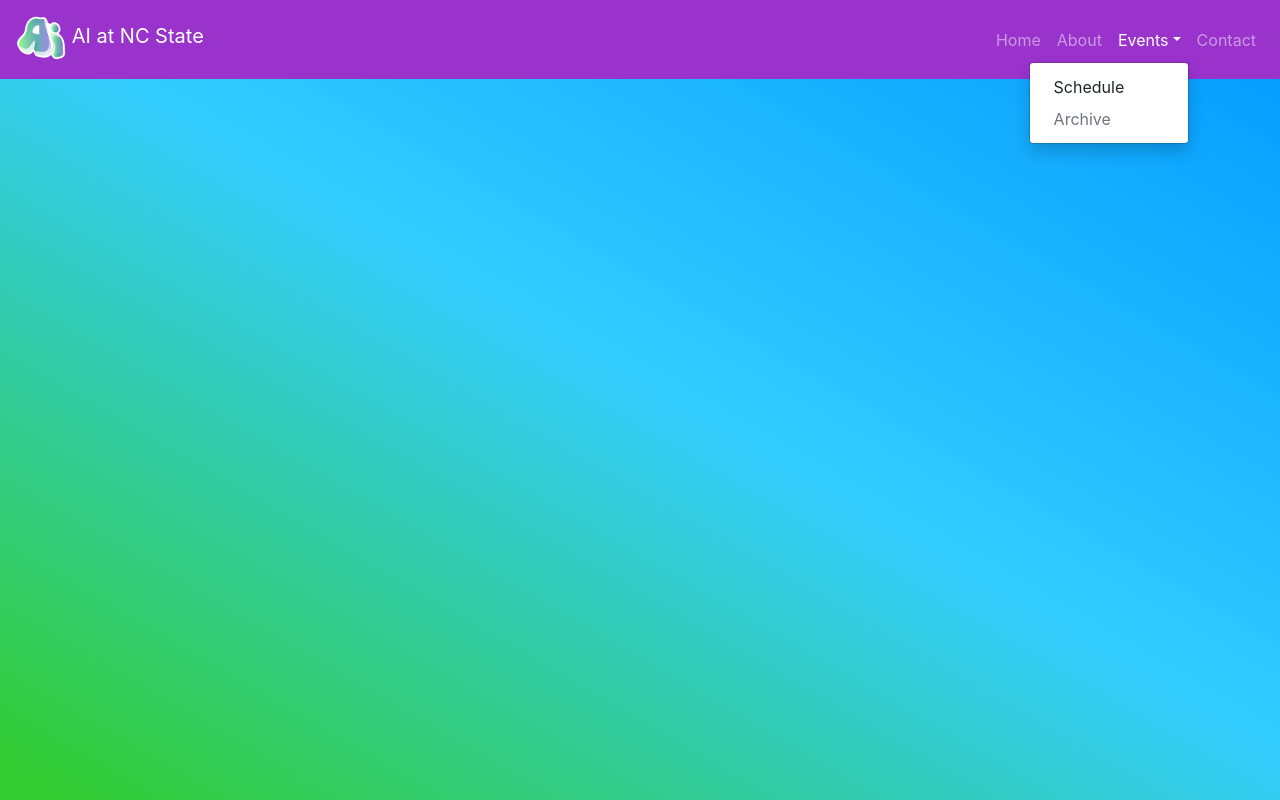
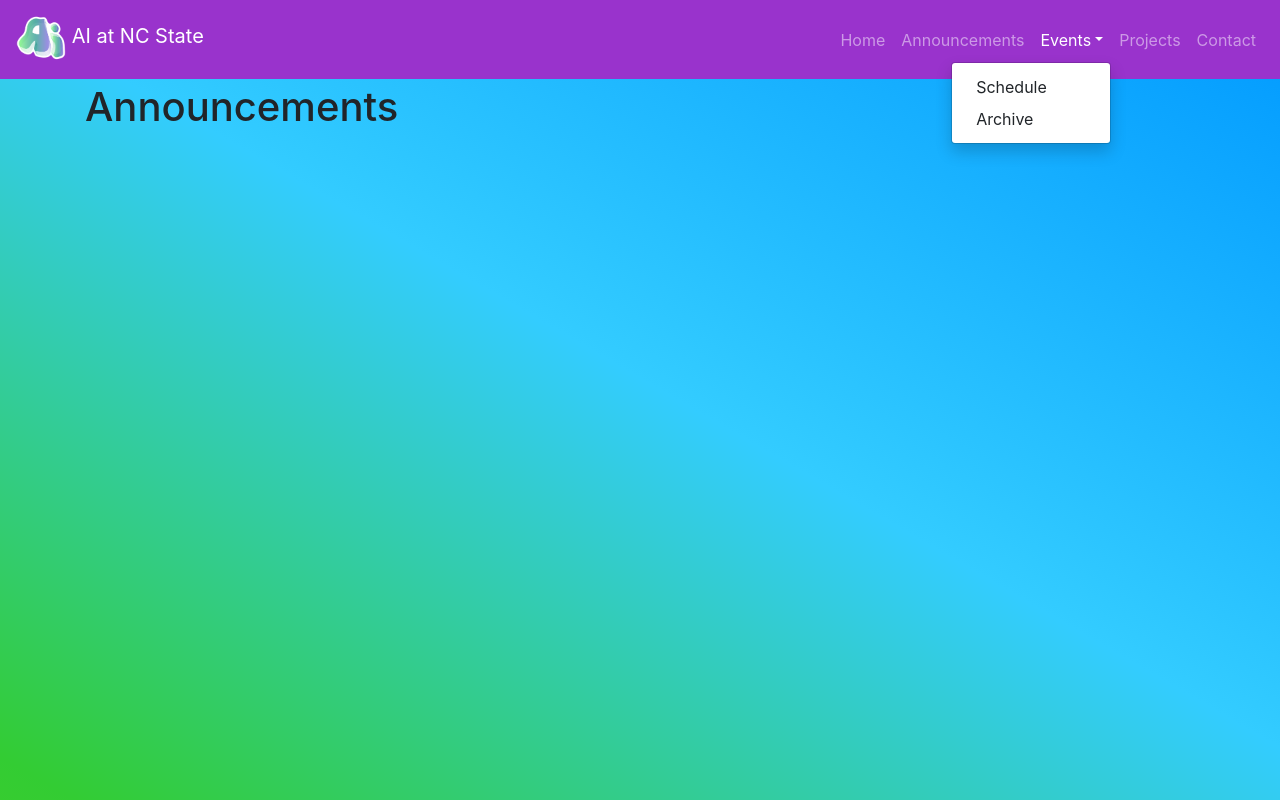
Before and after one commit to vyathakavilocana/AIatNCStateWebsite, a Vue app in the folder frontend/: page /announcements in a window 1280 px wide. Both pictures are taken after a click on the button "Events". Shown: the top 800 px of the page. Built offline with nearby package versions, Linux system fonts and the light colour scheme.

Commit message:
Create Announcements and Projects views; delete unneeded About view; update VueRouter routes to reflect these changes and add name properties to each route; update Navbar to reflect changes in views and use route names instead of paths

```diff
--- a/frontend/src/components/Navbar.vue
+++ b/frontend/src/components/Navbar.vue
@@ -1,19 +1,20 @@
 <template>
   <b-navbar v-once toggleable="lg" type="dark" variant="primary" class="mb-1">
-    <b-navbar-brand :to="{ path: '/' }" class="pb-2">
+    <b-navbar-brand :to="{ name: 'home' }" class="pb-2">
       <b-img src="img/logo/logo.png" height="50px"/>
       AI at NC State
     </b-navbar-brand>
     <b-navbar-toggle target="nav-collapse"></b-navbar-toggle>
     <b-collapse id="nav-collapse" is-nav>
       <b-navbar-nav class="ml-auto">
-        <b-nav-item :to="{ path: '/' }">Home</b-nav-item>
-        <b-nav-item :to="{ path: '/about' }">About</b-nav-item>
+        <b-nav-item :to="{ name: 'home' }">Home</b-nav-item>
+        <b-nav-item :to="{ name: 'announcements' }">Announcements</b-nav-item>
         <b-nav-item-dropdown text="Events" right>
-          <b-dropdown-item :to="{ path: '/events' }">Schedule</b-dropdown-item>
-          <b-dropdown-item :to="{ path: '/events/archive' }" disabled>Archive</b-dropdown-item>
+          <b-dropdown-item :to="{ name: 'eventsHome' }">Schedule</b-dropdown-item>
+          <b-dropdown-item :to="{ name: 'eventsArchive' }">Archive</b-dropdown-item>
         </b-nav-item-dropdown>
-        <b-nav-item :to="{ path: '/contact' }">Contact</b-nav-item>
+        <b-nav-item :to="{ name: 'projects' }">Projects</b-nav-item>
+        <b-nav-item :to="{ name: 'contact' }">Contact</b-nav-item>
       </b-navbar-nav>
     </b-collapse>
   </b-navbar>
--- a/frontend/src/components/views/About.vue
+++ b/frontend/src/components/views/Announcements.vue
@@ -1,12 +1,12 @@
 <template>
   <div class="container">
-    <h1>About</h1>
+    <h1>Announcements</h1>
   </div>
 </template>
 
 <script>
 export default {
-  name: 'About'
+  name: 'Announcements'
 }
 </script>
 
--- /dev/null
+++ b/frontend/src/components/views/Projects.vue
@@ -0,0 +1,15 @@
+<template>
+  <div class="container">
+    <h1>Projects</h1>
+  </div>
+</template>
+
+<script>
+export default {
+  name: 'Projects'
+}
+</script>
+
+<style scoped>
+
+</style>
--- a/frontend/src/router.js
+++ b/frontend/src/router.js
@@ -1,20 +1,23 @@
 import Vue from 'vue'
 import VueRouter from 'vue-router'
 import Home from '@/components/views/Home'
-import About from '@/components/views/About'
+import Announcements from '@/components/views/Announcements'
 import Events from '@/components/views/Events'
-import Contact from '@/components/views/Contact'
 import EventsHome from '@/components/event/EventsHome'
 import EventsArchive from '@/components/event/EventsArchive'
+import Projects from '@/components/views/Projects'
+import Contact from '@/components/views/Contact'
 
 const routes = [
   {
     path: '/',
+    name: 'home',
     component: Home
   },
   {
-    path: '/about',
-    component: About
+    path: '/announcements',
+    name: 'announcements',
+    component: Announcements
   },
   {
     path: '/events',
@@ -22,16 +25,24 @@ const routes = [
     children: [
       {
         path: '',
+        name: 'eventsHome',
         component: EventsHome
       },
       {
         path: 'archive',
+        name: 'eventsArchive',
         component: EventsArchive
       }
     ]
   },
   {
+    path: '/projects',
+    name: 'projects',
+    component: Projects
+  },
+  {
     path: '/contact',
+    name: 'contact',
     component: Contact
   }
 ]
```
